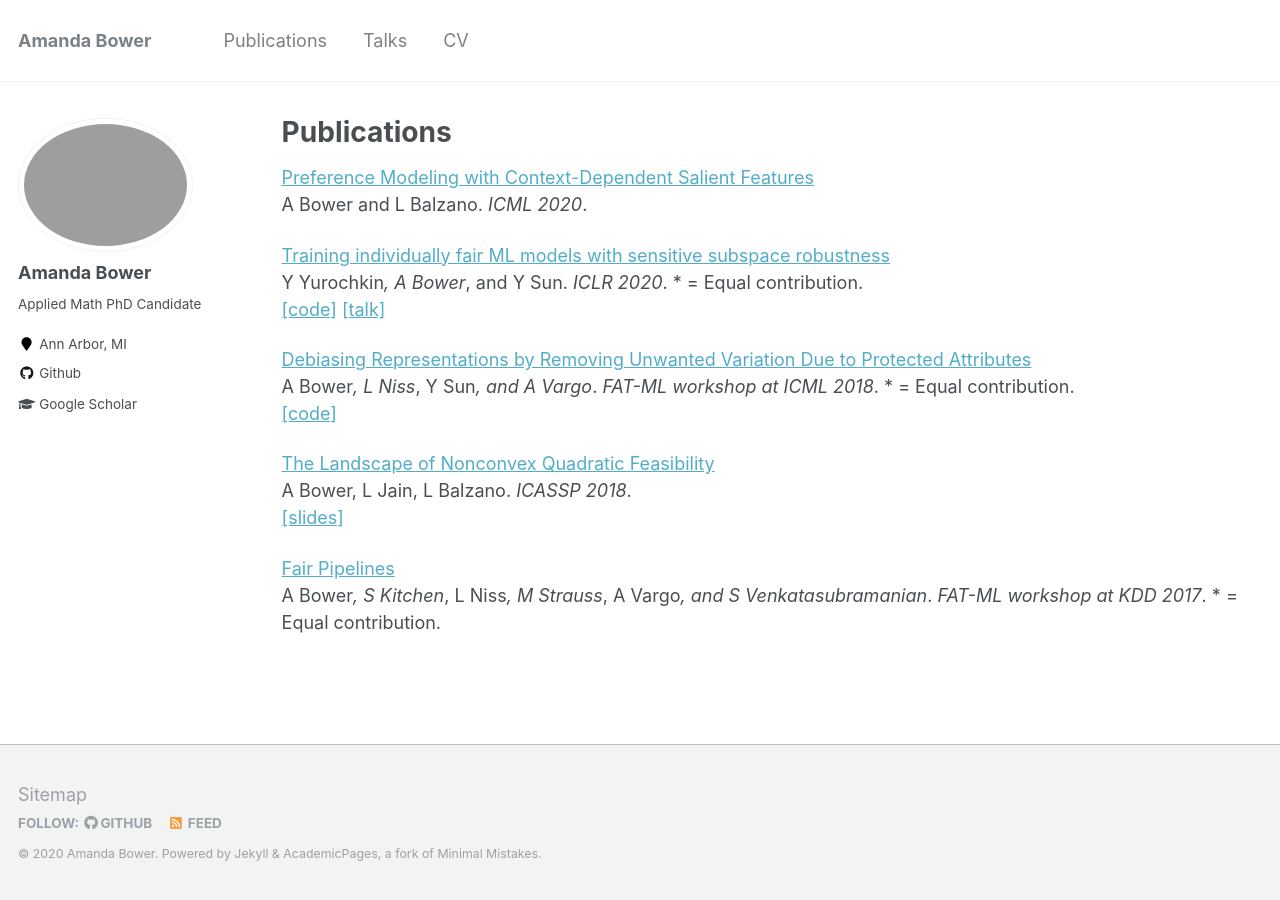
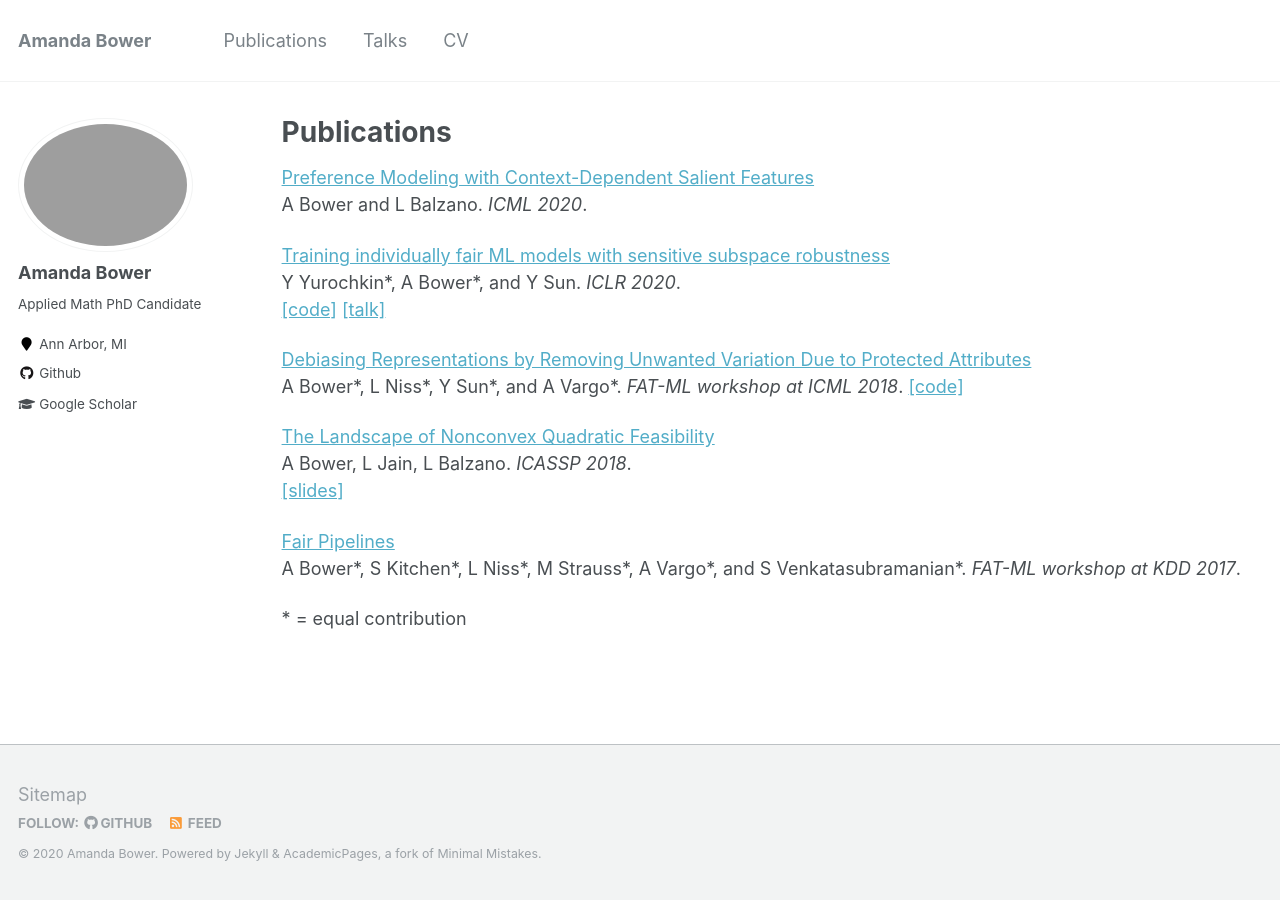
Before and after one commit to Amandarg/amandarg.github.io, a Jekyll site: the page built from _pages/publications.md, in a window 1280 px wide. Built offline with Jekyll 4.4.1, drawn with Linux system fonts in a browser that asks for light colours.

Commit message:
Update publications.md

```diff
--- a/_pages/publications.md
+++ b/_pages/publications.md
@@ -8,11 +8,11 @@ author_profile: true
 A Bower and L Balzano. *ICML 2020*.
 
 [Training individually fair ML models with sensitive subspace robustness](https://openreview.net/forum?id=B1gdkxHFDH)
-Y Yurochkin*, A Bower*, and Y Sun.  *ICLR 2020*. * = Equal contribution.
+Y Yurochkin\*, A Bower\*, and Y Sun.  *ICLR 2020*.
 [[code]](https://github.com/IBM/sensitive-subspace-robustness) [[talk]](https://iclr.cc/virtual/poster_B1gdkxHFDH.html)
 
 [Debiasing Representations by Removing Unwanted Variation Due to Protected Attributes](https://arxiv.org/pdf/1807.00461.pdf)
-A Bower*, L Niss*, Y Sun*, and A Vargo*.  *FAT-ML workshop at ICML 2018*. * = Equal contribution.
+A Bower\*, L Niss\*, Y Sun\*, and A Vargo\*.  *FAT-ML workshop at ICML 2018*.
 [[code]](https://github.com/Amandarg/debias)
 
 [The Landscape of Nonconvex Quadratic Feasibility](https://ieeexplore.ieee.org/document/8461868)
@@ -20,4 +20,6 @@ A Bower, L Jain, L Balzano. *ICASSP 2018*.
 [[slides]](https://sigport.org/documents/landscape-non-convex-quadratic-feasibility)
 
 [Fair Pipelines](https://arxiv.org/pdf/1707.00391.pdf)
-A Bower*, S Kitchen*, L Niss*, M Strauss*, A Vargo*, and S Venkatasubramanian*. *FAT-ML workshop at KDD 2017*. * = Equal contribution.
+A Bower\*, S Kitchen\*, L Niss\*, M Strauss\*, A Vargo\*, and S Venkatasubramanian\*. *FAT-ML workshop at KDD 2017*.
+
+\* = equal contribution
```
